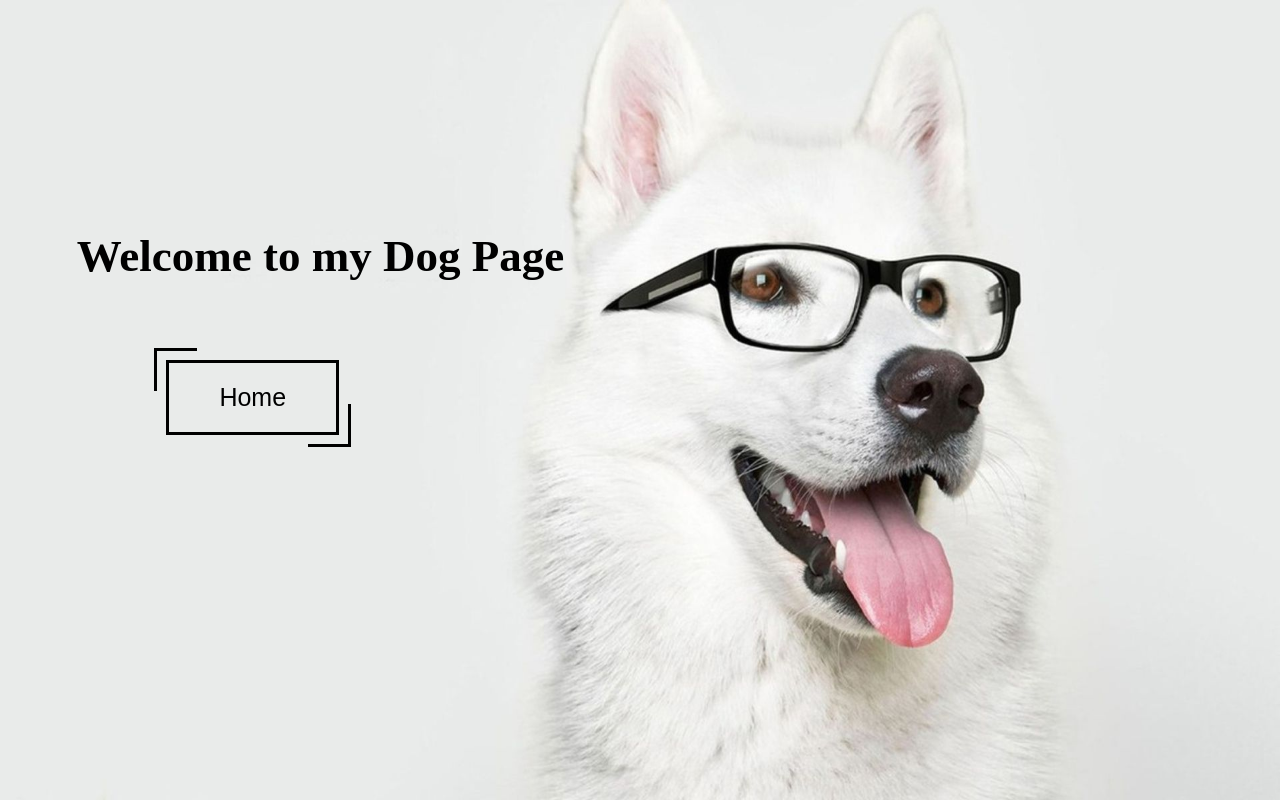
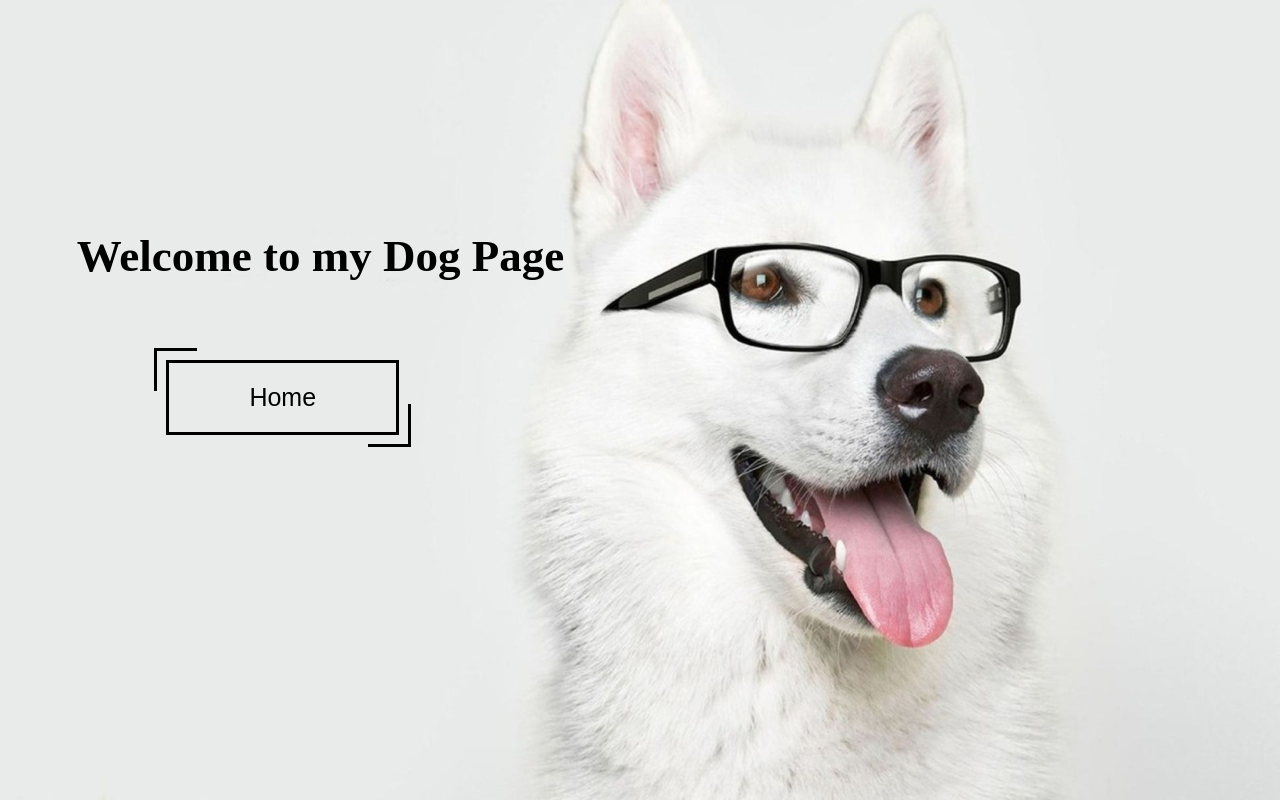
Before and after one commit to ladisgodo/PI-Dogs-main, a React (Create React App) app in the folder client/: page / in a window 1280 px wide. Built offline with nearby package versions, Linux system fonts and the light colour scheme; no server answers; the HTML template or start-up script is replaced by a standard one.

Commit message:
Update LandingPage.module.css

```diff
--- a/client/src/components/LandingPage/LandingPage.module.css
+++ b/client/src/components/LandingPage/LandingPage.module.css
@@ -29,7 +29,7 @@
     text-decoration: none;
     font-size: 25px;
     color: black;
-    padding: 20px 50px;
+    padding: 20px 80px;
     top: 45%;
     left: 13%;
     border: 3px solid black;
```
